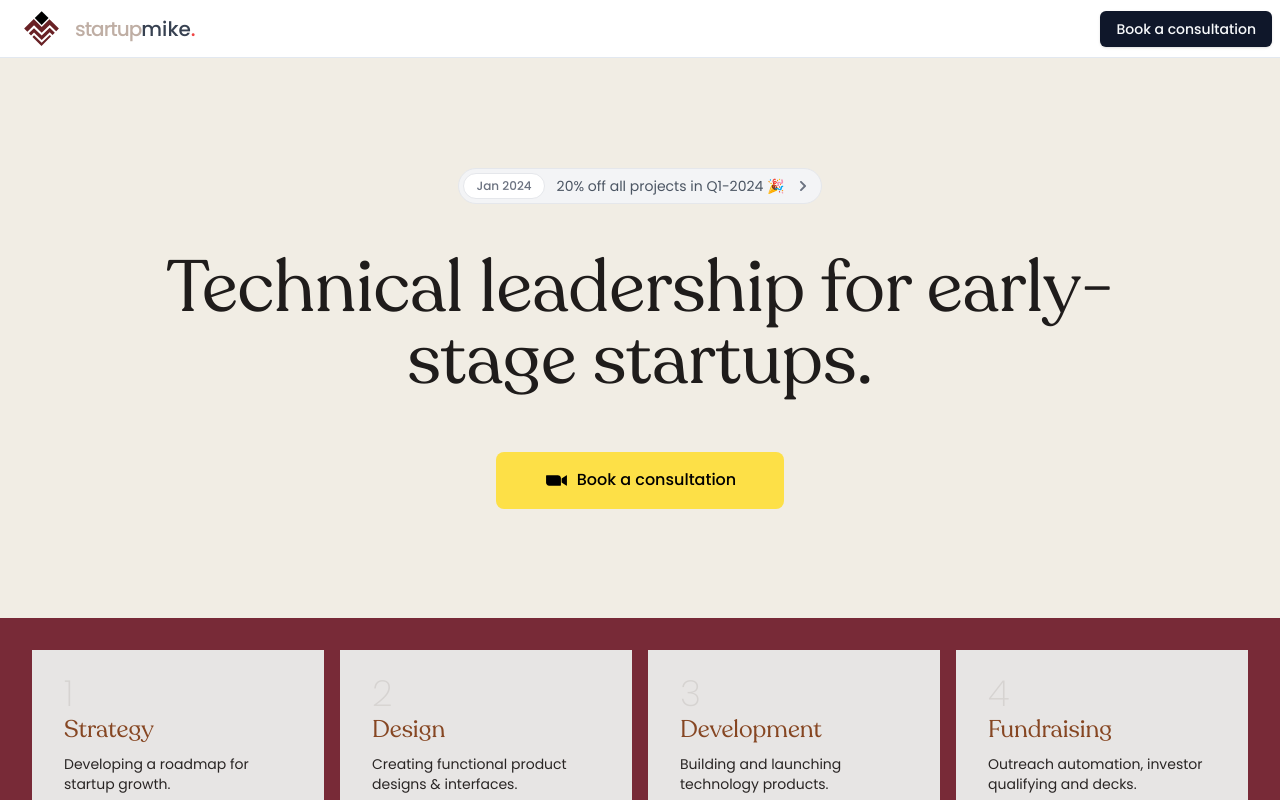
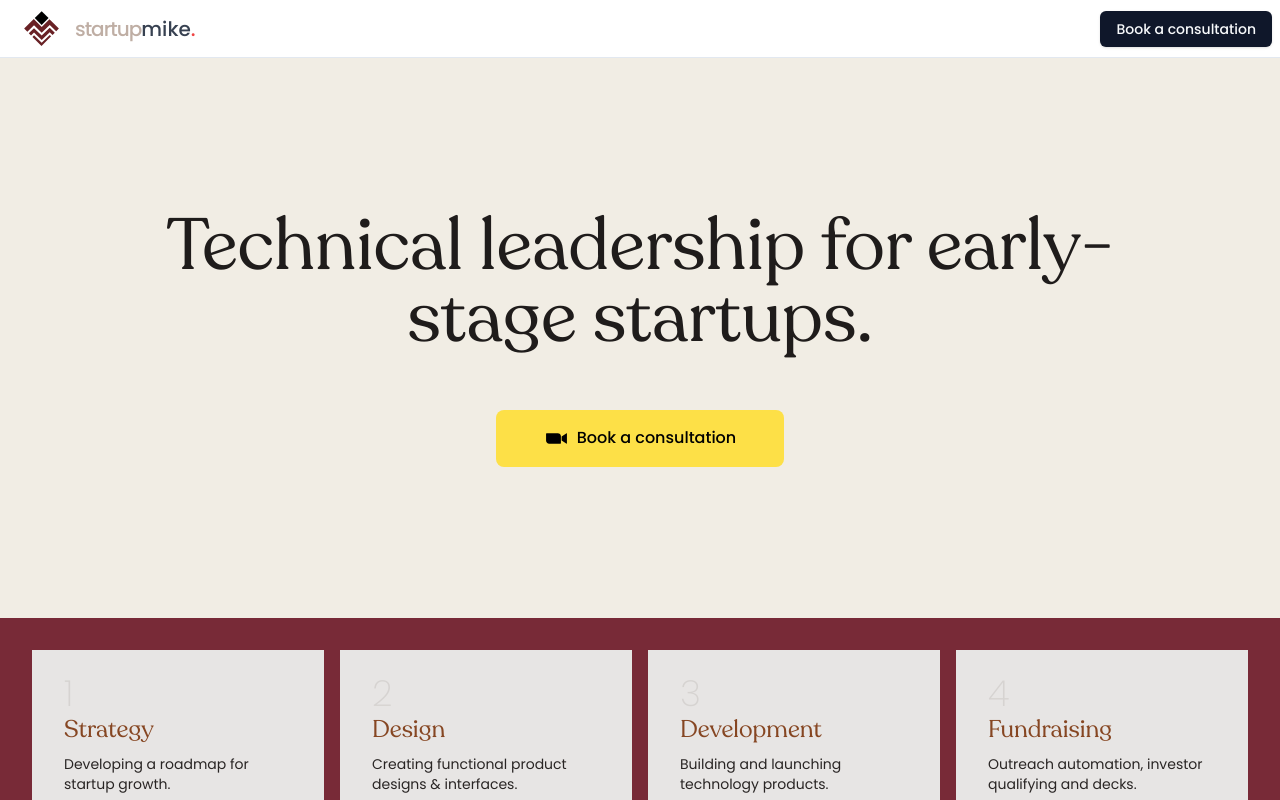
Before and after one commit to mikesoertsz/sm-web, a Next.js app: page / in a window 1280 px wide. Shown: the top 800 px of the page. Built offline with nearby package versions, Linux system fonts and the light colour scheme.

Commit message:
removing stinger

```diff
--- a/app/(home)/Hero.tsx
+++ b/app/(home)/Hero.tsx
@@ -23,7 +23,7 @@ export default function Hero(attention: Attention) {
     <Wrapper className="py-[5vh] bg-brand-base-h">
       <InnerWrap className="flex-col items-center justify-center gap-4 lg:flex min-h-[60vh]">
         <div className="flex flex-col items-center justify-center">
-          <Stinger {...attention} />
+          {/* <Stinger {...attention} /> */}
           <h1 className="text-center text-7xl text-tracking-tight lg:max-w-5xl font-title text-brand-base-f">
             {hero.heading}
           </h1>
```
Also changed, not shown: 2 other files (tests, documents, lock files or other folders).
